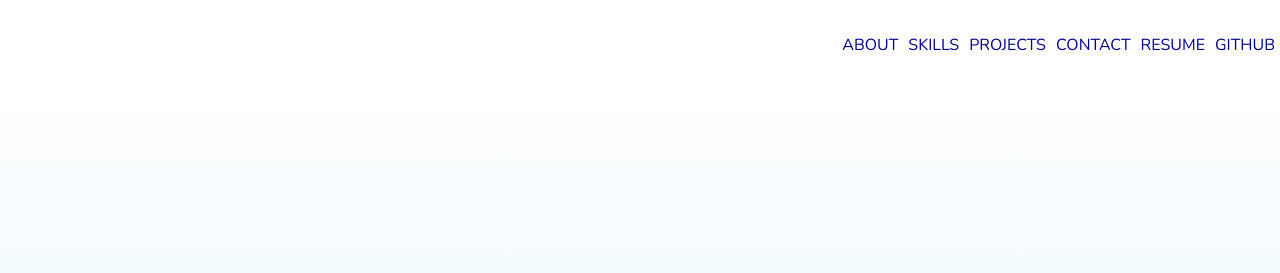
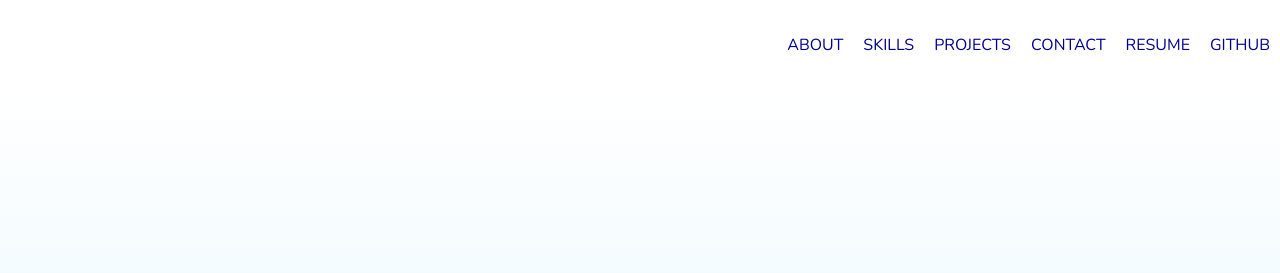
Before and after one commit to Valmikiraj/Valmikiraj.Porfolio.github.io, a plain HTML site: page index.html in a window 1280 px wide. Shown: the top 273 px of the page. Drawn offline with nearby package versions, Linux system fonts and the light colour scheme.

Commit message:
Update style.css
changed in nav tags padding

```diff
--- a/css/style.css
+++ b/css/style.css
@@ -43,7 +43,7 @@ nav ul {
 }
 
 nav li {
-  padding: 20px 5px;
+  padding: 20px 10px;
 }
 
 nav a {
```
